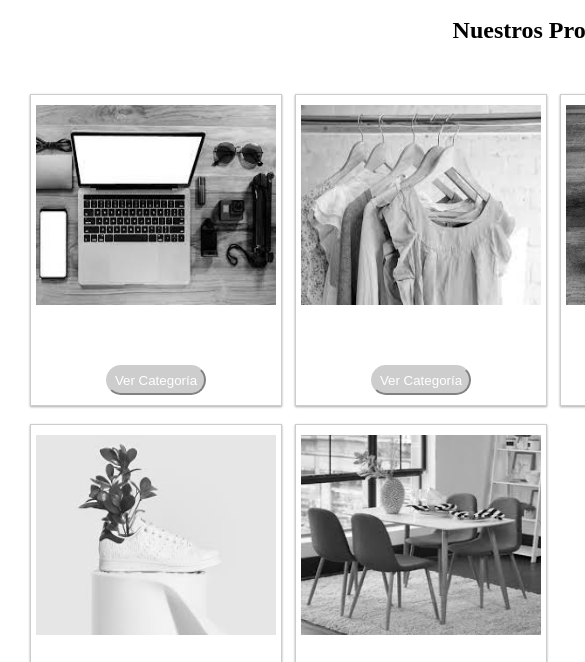
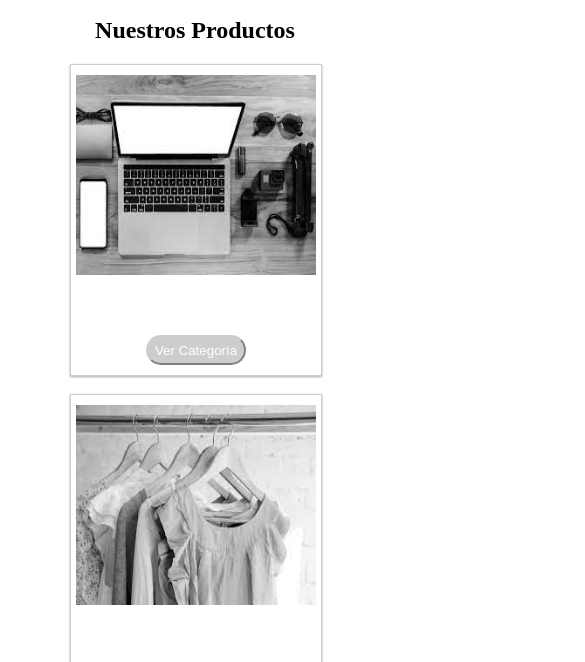
Before and after one commit to NancyKarina1234/Animaciones, a plain HTML site: page index.html in a window 390 px wide. Shown: the part 122-784 px from the top of the page, 585 px wide, since content can reach past the window. Drawn offline with Linux system fonts and the light colour scheme.

Commit message:
cambio layout mobile

```diff
--- a/Assets/css/style.css
+++ b/Assets/css/style.css
@@ -32,8 +32,23 @@ i {
     grid-template-areas: "header header"
     "menu main"
     "footer footer";
-    gap: px;
+
 }
+
+
+
+.main-container{
+    padding: 30px;
+    grid-area: main-container;
+    display: grid;
+    grid-template-columns: auto auto auto auto ;
+    justify-items: center;
+    align-items: center;
+    row-gap: 30px;
+    column-gap: 15px;s
+}
+
+/* vista mobile */
 @media (max-width: 576px) {
     .grid-container{
         grid-template-areas:"header"
@@ -49,24 +64,13 @@ i {
             display: none;
     }
     .main-container{
-        display: grid;
-        grid-template-columns: 6rem 1fr;
-    }
+        padding: 0px;
+        display: flex;
+        flex-direction: column;
+
 
     }
-
-
-.main-container{
-    padding: 30px;
-    grid-area: main-container;
-    display: grid;
-    grid-template-columns: auto auto auto auto ;
-    justify-items: center;
-    align-items: center;
-    row-gap: 30px;
-    column-gap: 15px;s
 }
-
 
 .grid-item {
     height: 300px;
@@ -81,12 +85,17 @@ i {
     box-shadow: 0 1px 3px rgba(0, 0, 0, .12), 0 1px 2px rgba(0, 0, 0, .24);
     filter: grayscale(100%);
     padding-bottom: 10px;
+    transition: 1s;
 }
 
 
 .card:hover {
+    transform: scale(1.1);
     filter: grayscale(0%);
+
 }
+
+
 
 
 button {
--- a/index.html
+++ b/index.html
@@ -54,9 +54,7 @@
             <div style="display: flex; align-items: center; justify-content: center;">
                 <h2> Nuestros Productos</h2>
             </div>
-
             <div class="main-container">
-
                 <div class="grid-item">
                     <div class="card" style="border: 1px solid #A1E283; width: 250px; height: 300px;" >
                         <img class="imagen" src="./Assets/img/electronicos.jpeg" style="width: 240px; height: 200px; padding-top: 10px;">
@@ -67,7 +65,7 @@
                 </div>
                 <div class="grid-item">
                     <div class="card" style="border: 1px solid #A1E283; width: 250px; height: 300px;" >
-                    <img src="./Assets/img/ropa.jpeg" style="width: 240px; height: 200px;padding-top: 10px">
+                        <img  class="imagen" src="./Assets/img/ropa.jpeg" style="width: 240px; height: 200px;padding-top: 10px">
                         <div class="boton" style="display: flex; justify-content: center;">
                              <button> Ver Categoría</button>
                         </div>
@@ -75,7 +73,7 @@
                 </div>
                 <div class="grid-item">
                     <div class="card" style="border: 1px solid #A1E283; width: 250px; height: 300px;" >
-                    <img src="./Assets/img/juguetes.jpeg" style="width: 240px; height: 200px;padding-top: 10px">
+                        <img src="./Assets/img/juguetes.jpeg" style="width: 220px; height: 180px;padding-top: 10px">
                         <div class="boton" style="display: flex; justify-content: center;">
                              <button> Ver Categoría</button>
                         </div>
@@ -107,6 +105,7 @@
                 </div>
 
 
+
         </div>
     </div>
 
```
Lines whose indentation alone changed are shown as unchanged.
